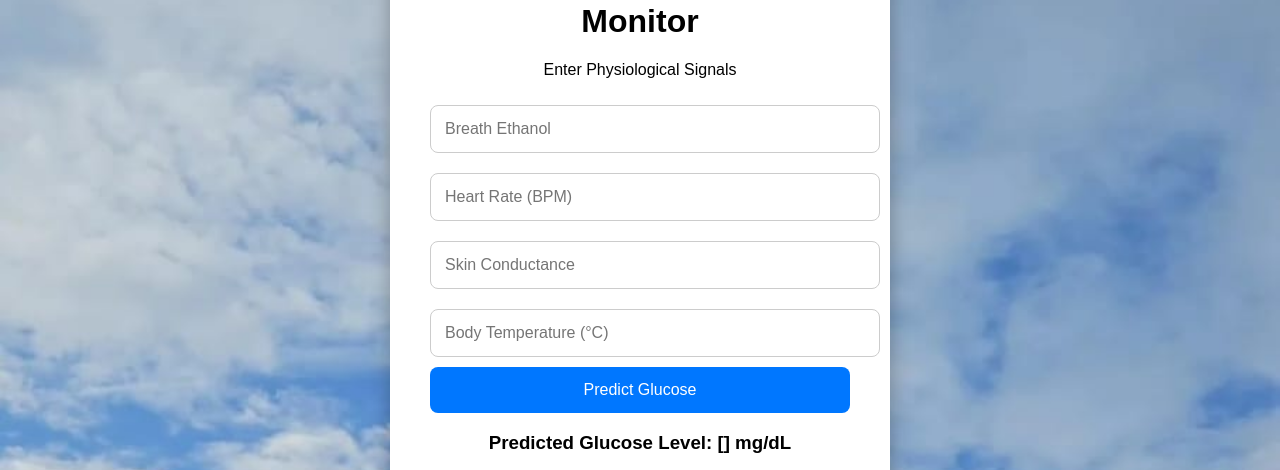
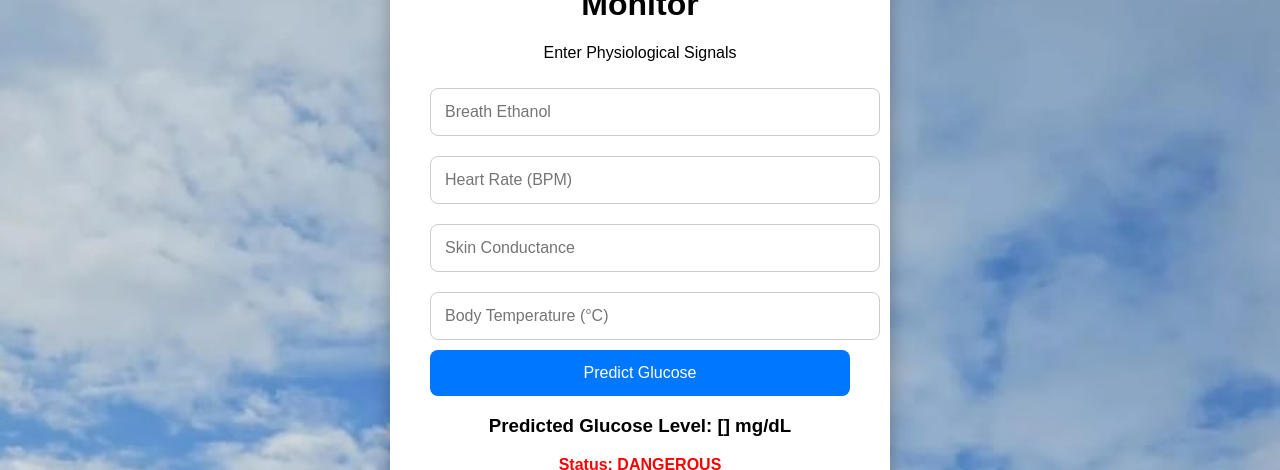
Before and after one commit to GlucosePrediction/glucose-predictor, a Flask app: template templates/index.html in a window 1280 px wide. Shown: the top 470 px of the page. Run offline with Flask 3, Linux system fonts and the light colour scheme; the template is opened without the code that fills it: most values are stand-ins (such as "Sample title", 1, 10 or a date in 2020); parts of the project's set-up code (start-up, migrations or seed data) failed here and were passed over; some libraries are stand-ins or nearby versions.

Commit message:
Update index.html

```diff
--- a/templates/index.html
+++ b/templates/index.html
@@ -36,6 +36,17 @@
 <div class="result">
 
 <h3>Predicted Glucose Level: {{prediction}} mg/dL</h3>
+
+{% if prediction < 140 %}
+<p style="color:green;font-weight:bold;">Status: NORMAL</p>
+
+{% elif prediction < 180 %}
+<p style="color:orange;font-weight:bold;">Status: HIGH</p>
+
+{% else %}
+<p style="color:red;font-weight:bold;">Status: DANGEROUS</p>
+
+{% endif %}
 
 <div id="gauge_chart" style="width:300px;height:200px;margin:auto;"></div>
 
```
